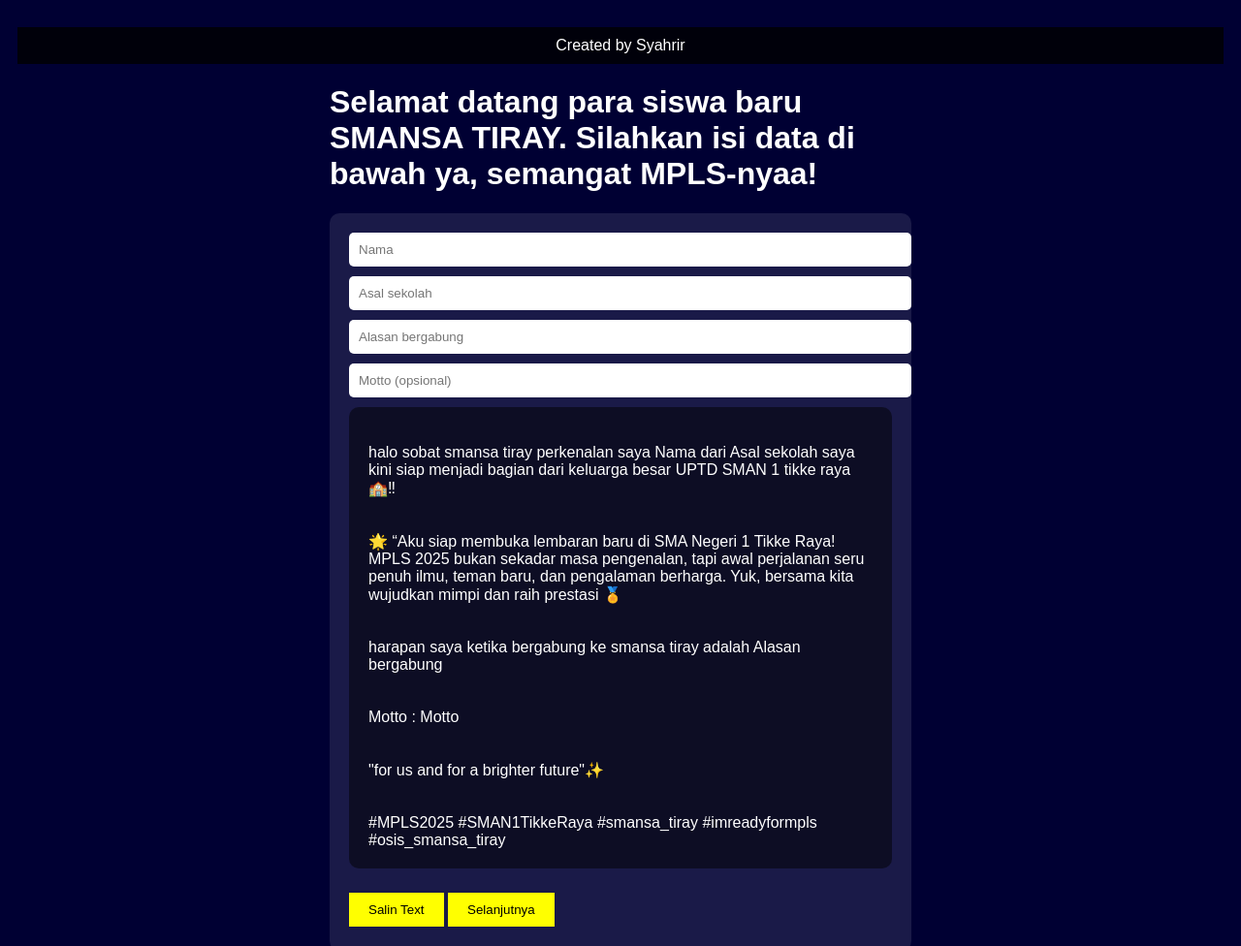
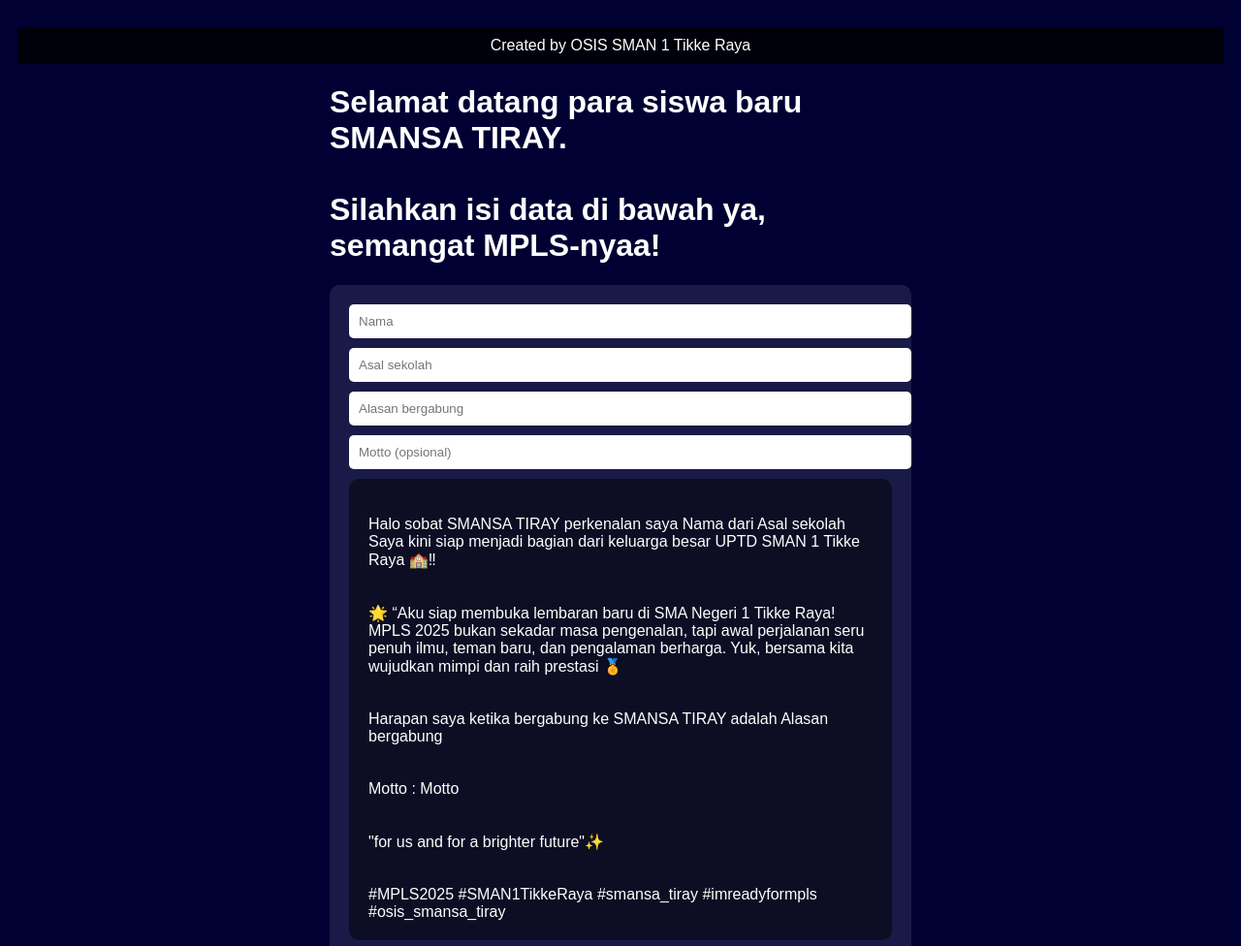
Before and after one commit to Syah1608/Smansatwibbon2025, a plain HTML site: page index.html in a window 1280 px wide. Shown: the top 976 px of the page at 97% size. Drawn offline with Linux system fonts and the light colour scheme.

Commit message:
index.html

```diff
--- a/index.html
+++ b/index.html
@@ -7,11 +7,11 @@
 </head>
 <body>
   <header class="header">
-    <div class="header-title">Created by Syahrir</div>
+    <div class="header-title">Created by OSIS SMAN 1 Tikke Raya</div>
   </header>
 
   <div class="container">
-    <h1 class="welcome-title">Selamat datang para siswa baru SMANSA TIRAY. Silahkan isi data di bawah ya, semangat MPLS-nyaa!</h1>
+    <h1 class="welcome-title">Selamat datang para siswa baru SMANSA TIRAY.<br><br> Silahkan isi data di bawah ya, semangat MPLS-nyaa!</h1>
 
     <div class="text-controls">
       <input type="text" id="name-input" class="text-input" placeholder="Nama">
@@ -20,9 +20,9 @@
       <input type="text" id="motto-input" class="text-input" placeholder="Motto (opsional)">
 
       <div id="template-text" class="template-text">
-        halo sobat smansa tiray perkenalan saya <span id="name">Nama</span> dari <span id="origin">Asal sekolah</span> saya kini siap menjadi bagian dari keluarga besar UPTD SMAN 1 tikke raya 🏫‼<br><br>
+        Halo sobat SMANSA TIRAY perkenalan saya <span id="name">Nama</span> dari <span id="origin">Asal sekolah</span> Saya kini siap menjadi bagian dari keluarga besar UPTD SMAN 1 Tikke Raya 🏫‼<br><br>
         🌟 “Aku siap membuka lembaran baru di SMA Negeri 1 Tikke Raya! MPLS 2025 bukan sekadar masa pengenalan, tapi awal perjalanan seru penuh ilmu, teman baru, dan pengalaman berharga. Yuk, bersama kita wujudkan mimpi dan raih prestasi 🏅<br><br>
-        harapan saya ketika bergabung ke smansa tiray adalah <span id="reason">Alasan bergabung</span><br><br>
+        Harapan saya ketika bergabung ke SMANSA TIRAY adalah <span id="reason">Alasan bergabung</span><br><br>
         Motto : <span id="motto">Motto</span><br><br>
         "for us and for a brighter future"✨<br><br>
         #MPLS2025 #SMAN1TikkeRaya #smansa_tiray #imreadyformpls #osis_smansa_tiray
```
